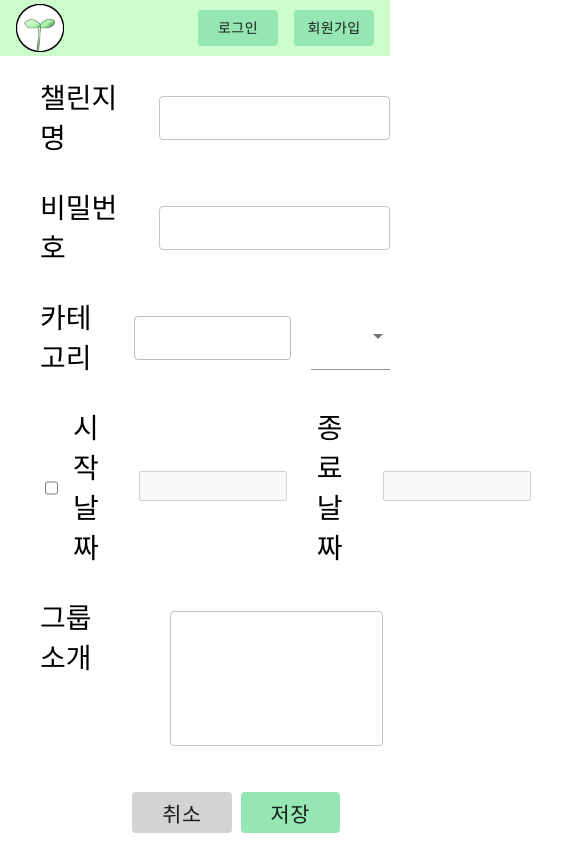
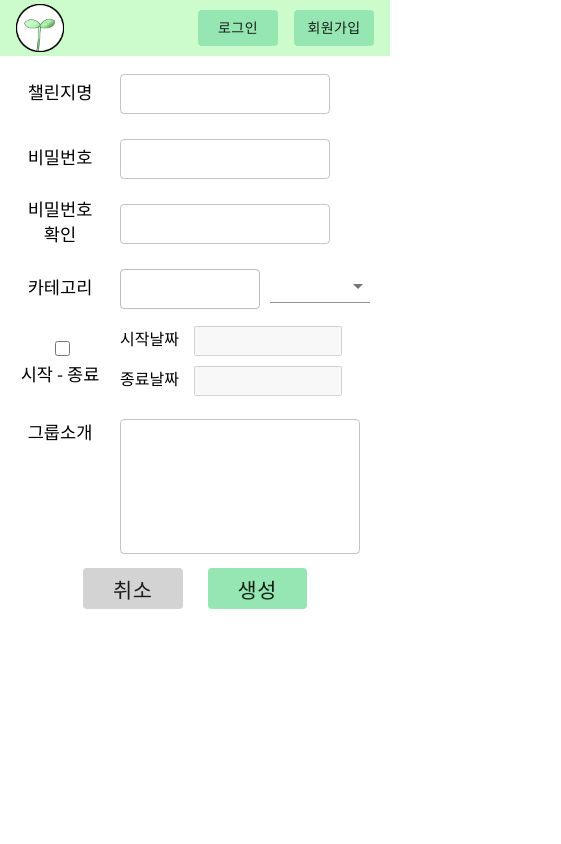
Before and after one commit to TeamGrabit/challenge, a React (Create React App) app in the folder frontend/: page /challenge/make in a window 390 px wide. Shown: the whole page, 561 px wide, since content can reach past the window. Built offline with nearby package versions, Linux system fonts and the light colour scheme; no server answers.

Commit message:
챌린지 생성 페이지 수정완료
css 수정 및 생성 제한 설정

```diff
--- a/frontend/src/css/pages/_challengeMake.scss
+++ b/frontend/src/css/pages/_challengeMake.scss
@@ -8,19 +8,41 @@
         margin-left: 40px;
         margin-top: 20px;
     }
-    .info_grid{
-        margin-bottom: 30px;
+    .info_grid, .date_grid{
+        margin-bottom: 25px;
         display: flex;
+        height: 60px;
+    }
+    .date_grid{
         align-items: center;
     }
     .intro_grid{
         display: flex;
     }
-	.info_title{
+	.info_title, .date_alltitle{
+        display: flex;
+        justify-content: center;
+        align-items: center;
+        width: 150px;
+        text-align: center;
 		font-family: "Noto Sans KR", "맑은 고딕", Arial, Helvetica, sans-serif;
-        font-size: 1.75em;
+        font-size: 1.5em;
+        margin-right: 40px;
+    }
+    .intro_title{
+        width: 150px;
+        text-align: center;
+		font-family: "Noto Sans KR", "맑은 고딕", Arial, Helvetica, sans-serif;
+        font-size: 1.5em;
+        margin-top: 7.5px;
         margin-right: 40px;
 	}
+    .pw_grid{
+        display: flex;
+    }
+    .pw_between{
+        width: 30px;
+    }
 	.name_txt{
 		width: 300px;
 		font-size: 1.3em;
@@ -28,42 +50,56 @@
     .category_txt{
         width: 300px;
         font-size: 1.3em;
+        font-family: "Noto Sans KR", "맑은 고딕", Arial, Helvetica, sans-serif;
 	}
-    .category_selfield{
+    .category_selbox{
+        display: flex;
+        align-items: center;
+    }
+    .category_sel{
+        text-align: center;
         margin-left: 30px;
         width: 120px;
+        letter-spacing: 1px;
         font-size: 1.2em;
+        font-family: "Noto Sans KR", "맑은 고딕", Arial, Helvetica, sans-serif;
 	}
+    .date_all{
+        display: flex;
+        align-items: center;
+    }
     .date_field{
         display: flex;
-        justify-content: center;
-        align-items: center;
     }
     .date_check{
-        margin-top: 7px;
         width: 20px;
         height: 20px;
-        margin-left: 5px;
+        margin-right: 10px;
+    }
+    .date_title{
+		font-family: "Noto Sans KR", "맑은 고딕", Arial, Helvetica, sans-serif;
+        font-size: 1.2em;
         margin-right: 15px;
     }
     .date_pick{
         text-align: center;
         width: 140px;
-        margin-right: 30px;
         font-size: 1.1em;
     }
-    .intro_txtfield{
+    .date_between{
+        width: 30px;
+    }
+    .intro_txt{
 		width: 500px;
-        height: 200px;
         font-size: 1.1em;
 	}
-    .btn_out{
+    .btn{
+        margin-top: 40px;
         width: 100%;
-        margin-top: 20px;
     }
     .btn_cancel{
-        margin-right: 2.5%;
-        margin-left: 450px;
+        margin-right: 25px;
+        margin-left: 750px;
         padding: 2.5px 30px 2.5px 30px;
         font-family: "Noto Sans KR", "맑은 고딕", Arial, Helvetica, sans-serif;
         font-size: 1.3em;
@@ -76,40 +112,111 @@
         background-color: $green3;
     }
 }
-@media ( max-width: 500px ) {
+@media ( max-width: 1050px ) {
     .challengeMake{
-
-        .cha_name{
-            font-size: 1.25em;
+        .pw_grid{
+            display: inline;
         }
-        .name_txtfield{
+        .pw_between{
+            width: 0px;
+        }
+        .btn{
+            margin-top: 15px;
+        }
+        .btn_cancel{
+            margin-left: 550px;
+        }
+    }
+}
+@media ( max-width: 800px ) {
+    .challengeMake{
+        .pw_grid{
+            display: inline;
+        }
+        .date_grid{
+            height: 70px;
+        }
+        .date_all{
+            display: inline;
+        }
+        .date_between{
+            width: 0px;
+            height: 20px;
+        }
+        .intro_txt{
+            width: 300px;
+        }
+        .name_txt{
+            width: 210px;
+        }
+        .category_txt{
+            width: 160px;
+        }
+        .category_sel{
+            width: 100px;
+            font-size: 1.1em;
+        }
+        .btn_cancel{
+            margin-left: 300px;
+        }
+    }
+}
+@media ( max-width: 550px ) {
+    .challengeMake{
+        .makefield{
+            margin-top: 10px;
             margin-left: 20px;
+        }
+        .info_grid, .date_grid{
+            margin-bottom: 15px;
+        }
+        .info_grid{
+            height: 50px;
+        }
+        .info_title, .date_alltitle{
+            font-size: 1.1em;
+            width: 80px;
+            word-break: keep-all;
+            margin-right: 20px;
+        }
+        .date_alltitle{
+            display: inline;
+        }
+        .intro_title{
+            font-size: 1.1em;
+            width: 80px;
+            margin-right: 20px;
+        }
+        .category_txt{
+            width: 140px;
+        }
+        .category_sel{
+            margin-left: 10px;
+            font-size: 1.1em;
+        }
+        .intro_txt{
+            width: 240px;
+            font-size: 0.8em;
+        }
+        .date_check{
+            width: 15px;
+            height: 15px;
+            margin-right: 0px;
+        }
+        .date_title{
             font-size: 1em;
         }
-        .category_txtfield{
-            margin-left: 20px;
-            font-size: 1em;
+        .date_between{
+            height: 10px;
         }
-        .category_selfield{
-            margin-left: 20px;
-            padding: 5%;
-            font-size: 1em;
-        }
-        .intro_txtfield{
-            margin-left: 10px;
-            width: 300px;
-            height: 150px;
-            padding: 2%;
-            font-size: 0.8em;
-        }
-        .btn_out{
-            text-align: right;
+        .btn{
+            margin-top: 10px;
+            display: flex;
+            justify-content: center;
+            align-items: center;
         }
         .btn_cancel{
             margin-left: 0px;
         }
-        .btn_clear{
-            margin-right: 50px;
-        }
     }
 }
--- a/frontend/src/pages/ChallengeMake.js
+++ b/frontend/src/pages/ChallengeMake.js
@@ -1,10 +1,11 @@
 import React, { useState } from 'react';
-import { Link, Button, TextField, Select, MenuItem } from '@material-ui/core';
+import { Link, Button, TextField, Select, MenuItem, useMediaQuery } from '@material-ui/core';
 import DatePicker from 'react-datepicker';
 
-function ChallengeMake() {
+function ChallengeMake({ history }) {
 	const [Name, setName] = useState("");
 	const [Password, setPassword] = useState("");
+	const [PWcheck, setPWcheck] = useState("");
 	const [Category, setCategory] = useState("");
 	const [CateSel, setCateSel] = useState("notsel");
 	const [sDate, setsDate] = useState("");
@@ -12,9 +13,16 @@ function ChallengeMake() {
 	const [Intro, setIntro] = useState("");
 	const [dateRef, setDateRef] = useState(true);
 	const [selRef, setSelRef] = useState(true);
+	const [Nameerror, setNameerror] = useState(false);
+	const [Namehint, setNamehint] = useState("");
+	const [PWerror, setPWerror] = useState(false);
+	const [PWhint, setPWhint] = useState("");
 
 	const changePassword = (e) => {
 		setPassword(e.currentTarget.value);
+	};
+	const changePWcheck = (e) => {
+		setPWcheck(e.currentTarget.value);
 	};
 	const changeName = (e) => {
 		setName(e.currentTarget.value);
@@ -42,6 +50,26 @@ function ChallengeMake() {
 			setDateRef(true);
 		}
 	};
+	const handleMake = () => {
+		if (Password === PWcheck) {
+			setPWerror(false);
+			setPWhint("");
+		} else {
+			setPWerror(true);
+			setPWhint("비밀번호가 일치하지 않습니다.");
+		}
+		if (Name === "") {
+			setNameerror(true);
+			setNamehint("챌린지명을 입력하십시오.");
+		} else {
+			setNameerror(false);
+			setNamehint("");
+		}
+		if (Name !== "" && Password === PWcheck) {
+			history.push('/challenge');
+		}
+	};
+	const isMobile = useMediaQuery("(max-width: 550px)");
 
 	return (
 		<div className="challengeMake">
@@ -53,11 +81,14 @@ function ChallengeMake() {
 					<TextField
 						className="name_txt"
 						variant="outlined"
-						inputProps={{ style: { fontSize: 20 } }}
+						inputProps={isMobile ? { style: { fontSize: 16 } } : { style: { fontSize: 20 } }}
 						margin="dense"
 						onChange={changeName}
+						error={Nameerror}
+						helperText={Namehint}
 					/>
 				</div>
+				<div className="pw_grid">
 					<div className="info_grid">
 						<div className="info_title">
 							비밀번호
@@ -65,10 +96,28 @@ function ChallengeMake() {
 						<TextField
 							className="name_txt"
 							variant="outlined"
-						inputProps={{ style: { fontSize: 20 } }}
+							type="Password"
+							inputProps={isMobile ? { style: { fontSize: 16 } } : { style: { fontSize: 20 } }}
 							margin="dense"
 							onChange={changePassword}
 						/>
+					</div>
+					<div className="pw_between" />
+					<div className="info_grid">
+						<div className="info_title">
+							비밀번호 확인
+						</div>
+						<TextField
+							className="name_txt"
+							variant="outlined"
+							type="Password"
+							inputProps={isMobile ? { style: { fontSize: 16 } } : { style: { fontSize: 20 } }}
+							margin="dense"
+							onChange={changePWcheck}
+							error={PWerror}
+							helperText={PWhint}
+						/>
+					</div>
 				</div>
 				<div className="info_grid">
 					<div className="info_title">
@@ -77,14 +126,15 @@ function ChallengeMake() {
 					<TextField
 						className="category_txt"
 						variant="outlined"
-						inputProps={{ style: { fontSize: 20 } }}
+						inputProps={isMobile ? { style: { fontSize: 16 } } : { style: { fontSize: 20 } }}
 						disabled={selRef}
 						value={Category}
 						margin="dense"
 						onChange={changeCategory}
 					/>
+					<div className="category_selbox">
 						<Select
-						className="category_selfield"
+							className="category_sel"
 							value={CateSel}
 							onChange={changeCateSel}
 						>
@@ -95,9 +145,15 @@ function ChallengeMake() {
 							<MenuItem value="직접입력">직접입력</MenuItem>
 						</Select>
 					</div>
-				<div className="info_grid">
+				</div>
+				<div className="date_grid">
+					<div className="date_alltitle">
 						<input className="date_check" type="checkbox" onChange={handleCheck} />
-					<div className="info_title">
+						<div>시작 - 종료</div>
+					</div>
+					<div className="date_all">
+						<div className="date_field">
+							<div className="date_title">
 								시작날짜
 							</div>
 							<DatePicker
@@ -107,7 +163,10 @@ function ChallengeMake() {
 								onChange={(date) => setsDate(date)}
 								dateFormat="yyyy. MM. dd"
 							/>
-					<div className="info_title">
+						</div>
+						<div className="date_between" />
+						<div className="date_field">
+							<div className="date_title">
 								종료날짜
 							</div>
 							<DatePicker
@@ -118,31 +177,33 @@ function ChallengeMake() {
 								dateFormat="yyyy. MM. dd"
 							/>
 						</div>
+					</div>
+				</div>
 				<div className="intro_grid">
-					<div className="info_title">
+					<div className="intro_title">
 						그룹소개
 					</div>
 					<TextField
-						className="intro_txtfield"
+						className="intro_txt"
 						value={Intro}
 						onChange={changeIntro}
 						variant="outlined"
-						inputProps={{ style: { fontSize: 16 } }}
+						inputProps={isMobile ? { style: { fontSize: 14 } } : { style: { fontSize: 16 } }}
 						margin="dense"
 						multiline
 						rows={6}
 					/>
 				</div>
-				<div className="btn_out">
+			</div>
+			<div className="btn">
 				<Link className="link" href="/challenge">
 					<Button className="btn_cancel">
 						취소
 					</Button>
 				</Link>
-					<Button className="btn_clear">
-						저장
+				<Button className="btn_clear" onClick={handleMake}>
+					생성
 				</Button>
-				</div>
 			</div>
 		</div>
 	);
```
Lines whose indentation alone changed are shown as unchanged.
